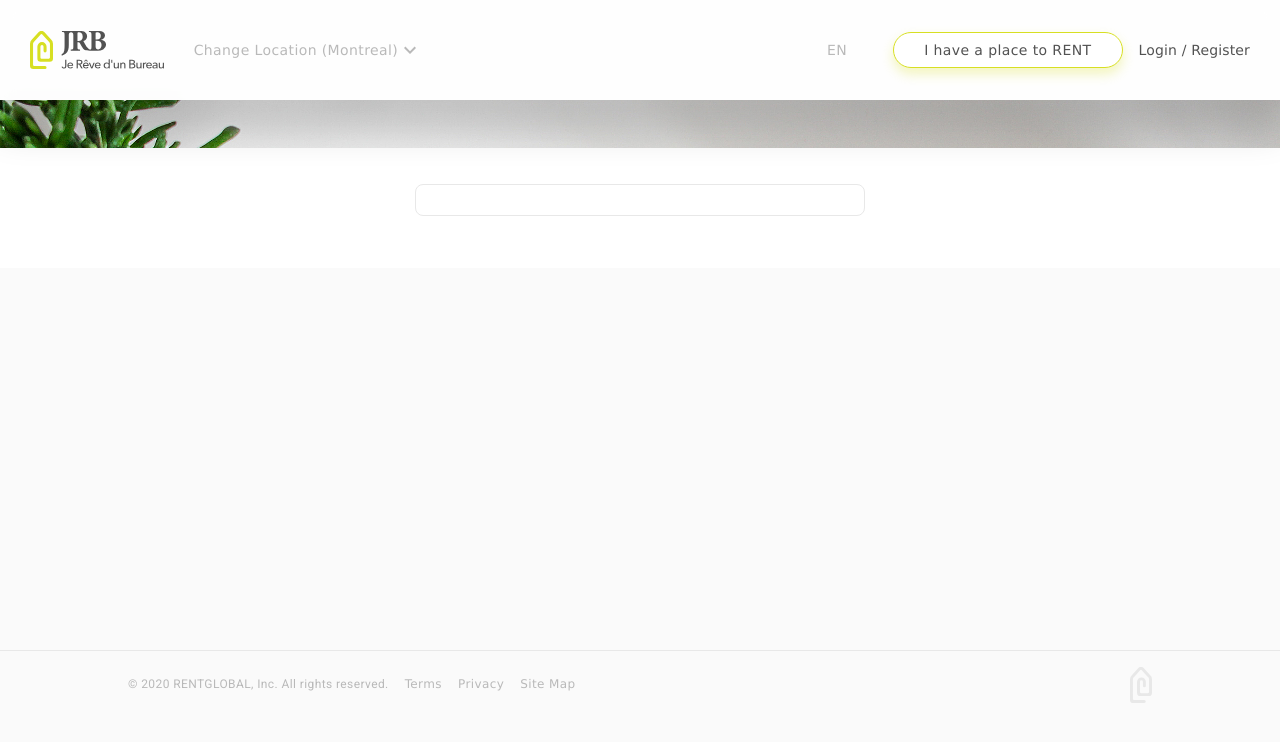
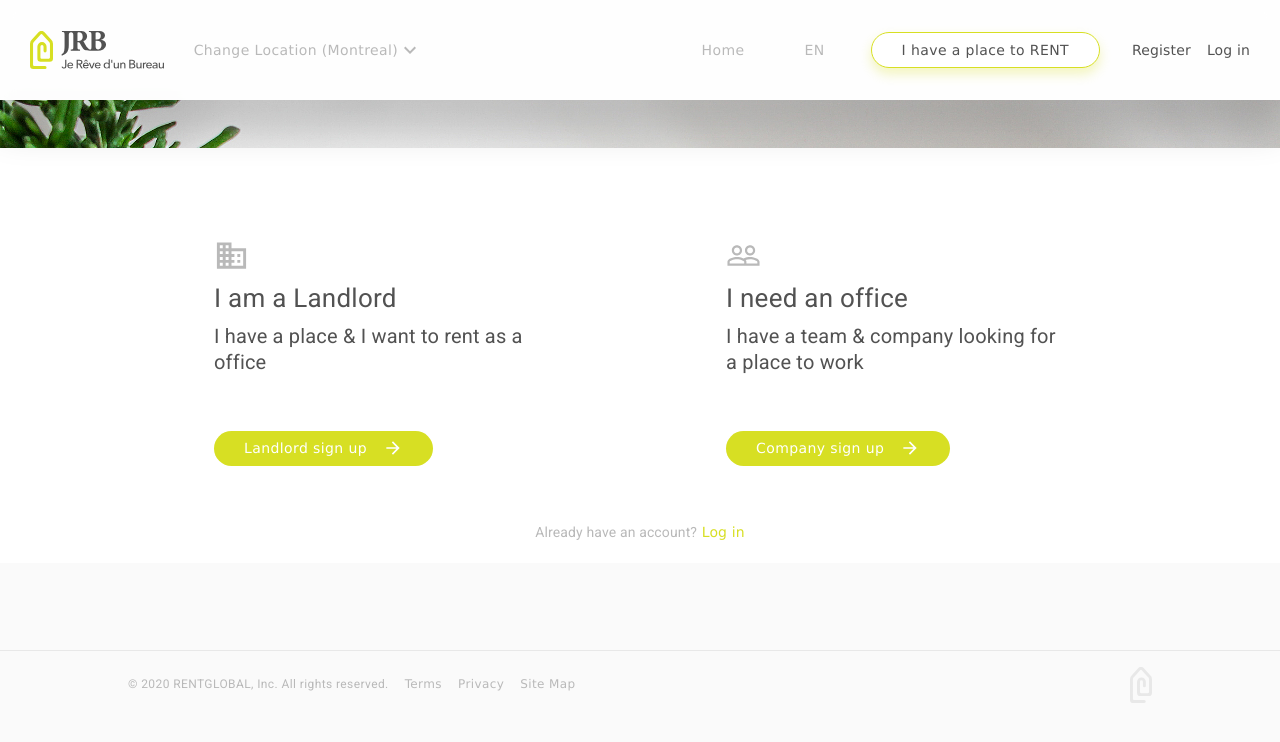
Before and after one commit to guoxiang915/rentglobal, a React (Create React App) app: page /auth/select-register in a window 1280 px wide. Shown: the top 742 px of the page. Built offline with nearby package versions, Linux system fonts and the light colour scheme.

Commit message:
Add SelectRegisterForm and divide Registrations

```diff
--- a/src/common/locales/en/common.json
+++ b/src/common/locales/en/common.json
@@ -15,6 +15,7 @@
     "forgotYourPassword": "Forgot your password",
     "resetPassword": "Reset password",
     "next": "Next",
+    "home": "Home",
     "en": "EN",
     "fr": "FR",
     "changeLocation": "Change Location ({{location}})",
@@ -68,5 +69,11 @@
     "termsAndConditions": "Terms & Conditions",
     "support": "Support",
     "help": "Help",
-    "contact": "Contact"
+    "contact": "Contact",
+    "amLandlord": "I am a Landlord",
+    "iHavePlaceToRent": "I have a place & I want to rent as a office",
+    "needOffice": "I need an office",
+    "iLookForOffice": "I have a team & company looking for a place to work",
+    "landlordSignup": "Landlord sign up",
+    "companySignup": "Company sign up"
 }
--- a/src/components/AppWrapper/index.jsx
+++ b/src/components/AppWrapper/index.jsx
@@ -156,12 +156,12 @@ class Appwrapper extends Component {
         this.props.history.push("/");
         break;
       case "login":
-        this.props.history.push("/auth");
+        this.props.history.push("/auth/login");
         break;
       case "logout":
         authObj.removeToken();
         this.props.mappedlogout();
-        this.props.history.push("/auth");
+        this.props.history.push("/auth/login");
         break;
       default:
         this.props.history.push("/");
@@ -333,6 +333,15 @@ class Appwrapper extends Component {
               <Hidden smDown>
                 <Column>
                   <Button
+                    onClick={() => this.props.history.push("/")}
+                    color="secondary"
+                    transparent
+                  >
+                    {t("home")}
+                  </Button>
+                </Column>
+                <Column>
+                  <Button
                     aria-controls="language-menu"
                     aria-haspopup="true"
                     onClick={this.handleMenu("languageEl")}
@@ -362,9 +371,14 @@ class Appwrapper extends Component {
                     {t("placeToRent")}
                   </Button>
                 </Column>
+                <Column paddingLeftDouble>
+                  <Link variant="body2" to="/auth/select-register">
+                    {t("register")}
+                  </Link>
+                </Column>
                 <Column paddingLeft>
-                  <Link variant="body2" to="/auth">
-                    {t("loginOrRegister")}
+                  <Link variant="body2" to="/auth/login">
+                    {t("login")}
                   </Link>
                 </Column>
               </Hidden>
--- /dev/null
+++ b/src/components/Login/SelectRegisterForm.jsx
@@ -0,0 +1,160 @@
+import React, { Component } from "react";
+import PropTypes from "prop-types";
+import { withStyles } from "@material-ui/core/styles";
+import { withRouter } from "react-router-dom";
+import { Typography, Grid } from "@material-ui/core";
+import { withTranslation } from "react-i18next";
+import { Button, Row, Box, Column, Link } from "../../common/base-components";
+import {
+  Business as LandlordIcon,
+  PeopleOutline as CompanyIcon,
+  ArrowForward
+} from "@material-ui/icons";
+
+const styleSheet = theme => ({
+  formWrapper: {
+    width: "100%",
+    marginTop: 54,
+    maxWidth: 1024
+  },
+
+  selectorWrapper: {
+    maxWidth: 340,
+    [theme.breakpoints.down("sm")]: {
+      alignItems: "center"
+    }
+  },
+
+  formTitle: {
+    color: theme.colors.primary.darkGrey,
+    fontSize: "26px",
+    lineHeight: "34px",
+    textAlign: "left",
+    [theme.breakpoints.down("sm")]: {
+      fontSize: "20px",
+      textAlign: "center"
+    }
+  },
+
+  formSubtitle: {
+    color: theme.colors.primary.darkGrey,
+    fontSize: "20px",
+    lineHeight: "26px",
+    textAlign: "left",
+    [theme.breakpoints.down("sm")]: {
+      fontSize: "16px",
+      textAlign: "center"
+    }
+  },
+
+  signupButton: {
+    marginTop: theme.spacing(7),
+    [theme.breakpoints.down("sm")]: {
+      marginTop: theme.spacing(4)
+    }
+  },
+
+  switchText: {
+    fontSize: "14px"
+  },
+
+  switchTextWrapper: {
+    paddingTop: 40
+  }
+});
+
+class SelectRegisterForm extends Component {
+  handleSelectRegister = registerMode => () => {
+    if (registerMode) {
+      this.props.history.push(`/auth/register/${registerMode}`);
+    }
+  };
+
+  render() {
+    const { classes, t } = this.props;
+
+    return (
+      <Column fullWidth>
+        <Grid container className={classes.formWrapper}>
+          <Grid item xs={12} sm={6}>
+            <Column fullWidth padding>
+              <Column
+                alignChildrenStart
+                classes={{ box: classes.selectorWrapper }}
+              >
+                <LandlordIcon color="secondary" fontSize="large" />
+                <Box paddingTopHalf>
+                  <Typography className={classes.formTitle}>
+                    {t("amLandlord")}
+                  </Typography>
+                </Box>
+                <Box paddingTopHalf>
+                  <Typography className={classes.formSubtitle}>
+                    {t("iHavePlaceToRent")}
+                  </Typography>
+                </Box>
+                <Button
+                  className={classes.signupButton}
+                  onClick={this.handleSelectRegister("landlord")}
+                >
+                  {t("landlordSignup")}
+                  <Box paddingLeft>
+                    <ArrowForward fontSize="small" />
+                  </Box>
+                </Button>
+              </Column>
+            </Column>
+          </Grid>
+          <Grid item xs={12} sm={6}>
+            <Column fullWidth padding>
+              <Column
+                alignChildrenStart
+                classes={{ box: classes.selectorWrapper }}
+              >
+                <CompanyIcon color="secondary" fontSize="large" />
+                <Box paddingTopHalf>
+                  <Typography className={classes.formTitle}>
+                    {t("needOffice")}
+                  </Typography>
+                </Box>
+                <Box paddingTopHalf>
+                  <Typography className={classes.formSubtitle}>
+                    {t("iLookForOffice")}
+                  </Typography>
+                </Box>
+                <Button
+                  className={classes.signupButton}
+                  onClick={this.handleSelectRegister("company")}
+                >
+                  {t("companySignup")}
+                  <Box paddingLeft>
+                    <ArrowForward fontSize="small" />
+                  </Box>
+                </Button>
+              </Column>
+            </Column>
+          </Grid>
+        </Grid>
+        <Row fullWidth classes={{ box: classes.switchTextWrapper }}>
+          <Column fullWidth>
+            <Typography color="secondary" className={classes.switchText}>
+              {t("alreadyHaveAccount")}
+              <Link to="/auth/login" variant="primary">
+                &nbsp;{t("login")}
+              </Link>
+            </Typography>
+          </Column>
+        </Row>
+      </Column>
+    );
+  }
+}
+
+SelectRegisterForm.propTypes = {
+  classes: PropTypes.object.isRequired,
+  t: PropTypes.func.isRequired
+};
+
+export default withRouter(
+  withStyles(styleSheet)(withTranslation("common")(SelectRegisterForm))
+);
--- a/src/components/Login/index.jsx
+++ b/src/components/Login/index.jsx
@@ -7,7 +7,9 @@ import { withTranslation } from "react-i18next";
 import { Column, Spinner } from "../../common/base-components";
 import LoginForm from "./LoginForm";
 import RegisterForm from "./RegisterForm";
+import SelectRegisterForm from "./SelectRegisterForm";
 import ForgotPasswordForm from "./ForgotPasswordForm";
+
 import HeaderImage from "../../assets/img/img_header@2x.jpg";
 
 import "./Login.css";
@@ -114,44 +116,53 @@ class AuthWrapper extends Component {
       <div>
         <div className={classes.backgroundWrapper}></div>
         <div className={classes.loginWrapper}>
-          <Column classes={{ box: classes.loginCard }}>
-            <Collapse in={true} unmountOnExit className={classes.fullWidth}>
           <Route
             exact
             path={["/auth", "/auth/login"]}
             render={() => (
+              <Column classes={{ box: classes.loginCard }}>
                 <LoginForm
                   email={this.state.email}
                   mappedLogin={this.props.mappedLogin}
                 />
+              </Column>
             )}
           />
           <Route
-                path="/auth/register"
-                render={() => (
+            exact
+            path="/auth/select-register"
+            render={() => <SelectRegisterForm />}
+          />
+          <Route
+            exact
+            path="/auth/register/:registerMode"
+            render={({ match }) => (
+              <Column classes={{ box: classes.loginCard }}>
                 <RegisterForm
                   email={this.state.email}
                   mappedRegister={this.props.mappedRegister}
+                  registerMode={match.params["registerMode"]}
                 />
+              </Column>
             )}
           />
           <Route
             path="/auth/forgot-password"
             render={() => (
+              <Column classes={{ box: classes.loginCard }}>
                 <ForgotPasswordForm
                   email={this.state.email}
                   mappedResetPassword={() => {}}
                 />
+              </Column>
             )}
           />
-            </Collapse>
 
           {isLoading && (
             <Column paddingTop fullWidth>
               <Spinner />
             </Column>
           )}
-          </Column>
         </div>
       </div>
     );
```
Lines whose indentation alone changed are shown as unchanged.
